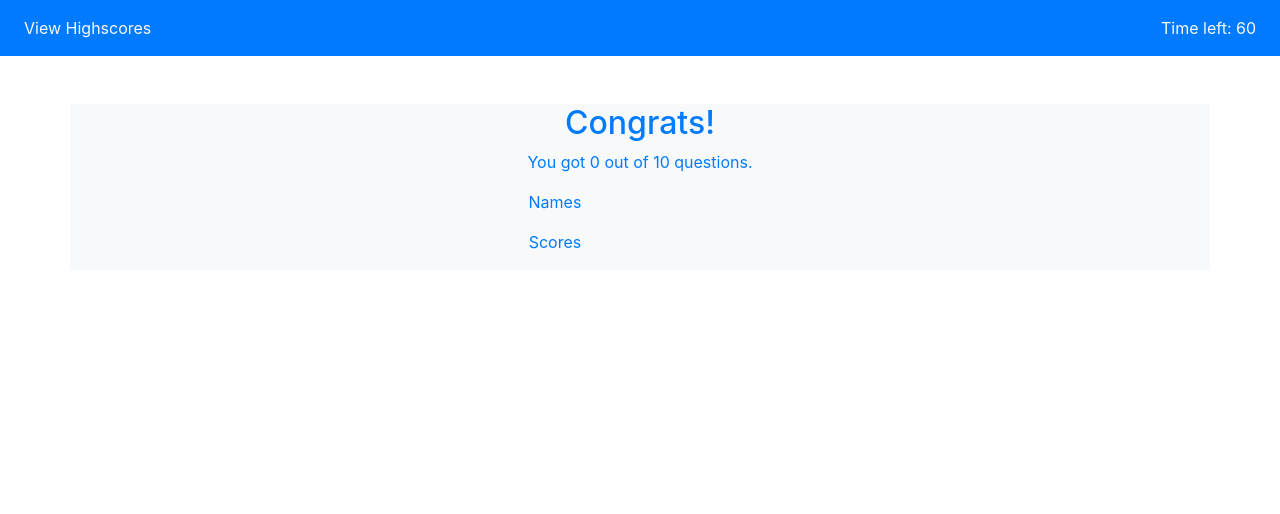
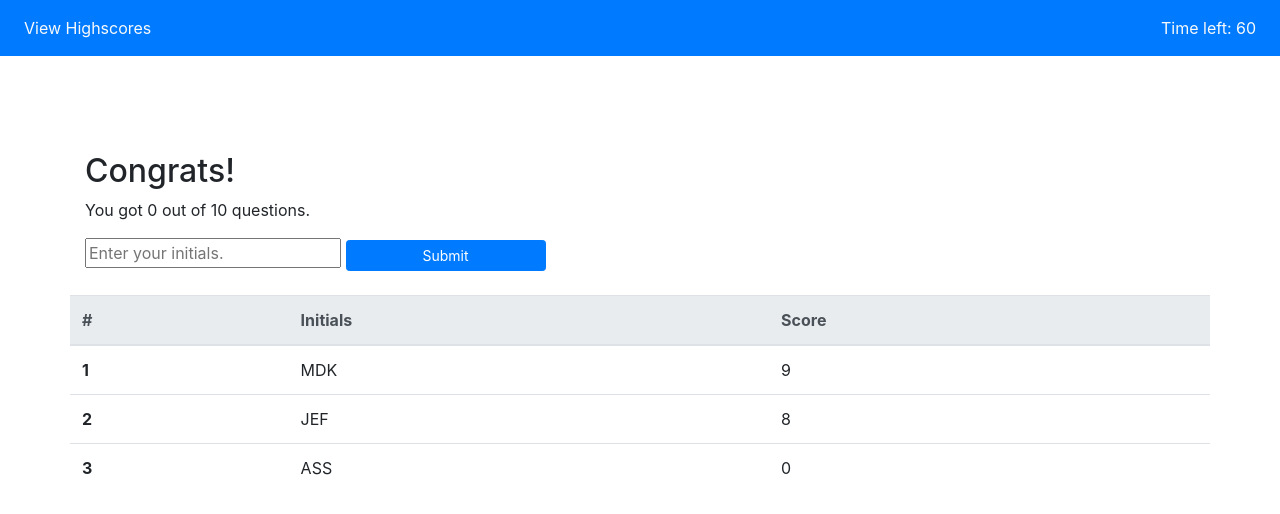
Before and after one commit to garrettmroberts/vcb-h4, a plain HTML site: page index.html in a window 1280 px wide. Drawn offline with nearby package versions, Linux system fonts and the light colour scheme.

Commit message:
Added way for user to save name and high score to local storage

```diff
--- a/index.html
+++ b/index.html
@@ -47,19 +47,46 @@
       <button type="button" class="btn btn-primary btn-lg py-4 px-3 m-3 mb-5" id="startButton">Start</button>
     </div>
 
-    <div class="row d-none" id="endDiv">
+  </div>
+
+  <div class="container d-none" id="endDiv">
+    <div class="row">
       <div class="col-lg-12">
         <h2>Congrats!</h2>
         <p>You got <span id="answeredCorrect"></span> out of 10 questions.</p>
-      </div>
-      <div class="col-lg-4 Highscores">
-        <p>Names</p>
-      </div>
-      <div class="col-lg-4 Highscores">
-        <p>Scores</p>
+        <input type="text" id="userInitialsInput" placeholder="Enter your initials.">
+        <button type="button" class="btn btn-primary btn-sm" id="highScoreSubmit">Submit</button>
       </div>
     </div>
-
+    <div class="row mt-4">
+      <table class="table">
+        <thead class="thead-light">
+          <tr>
+            <th scope="col">#</th>
+            <th scope="col">Initials</th>
+            <th scope="col">Score</th>
+          </tr>
+        </thead>
+        <tbody>
+          <tr>
+            <th scope="row">1</th>
+            <td>MDK</td>
+            <td>9</td>
+          </tr>
+          <tr>
+            <th scope="row">2</th>
+            <td>JEF</td>
+            <td>8</td>
+          </tr>
+          <tr>
+            <th scope="row">3</th>
+            <td>ASS</td>
+            <td>0</td>
+          </tr>
+        </tbody>
+      </table>
+      </div>
+    </div>
   </div>
 </div>
 
--- a/script.js
+++ b/script.js
@@ -53,10 +53,16 @@ var globalIndex = 0;
 
 // Begins program when Start Button is pressed.
 $("#startButton").on("click", beginQuiz);
+
+// Processes answer click and processes accordingly
 $(".answerButton").on("click", function() {
   var userChoice = $(this).val();
   checkIfCorrect(userChoice);
 });
+
+// Saves user's initials and scores to local storage.
+$("#highScoreSubmit").on("click", setUserInput);
+
 
 // All of the main quiz logic is stored here.
 function beginQuiz() {
@@ -69,8 +75,8 @@ function beginQuiz() {
 // Starts interval named 'timer'.  Pushes secondsLeft on screen.
 function startTimer() {
   timer = setInterval(function() {
+    secondsLeft--;
     $("#timerEl").text(secondsLeft);
-    secondsLeft--;
     if (secondsLeft === 0) {
       openHighScores();
     }
@@ -113,6 +119,7 @@ function checkIfCorrect(event) {
   // Increments global index in preparation of next form question
   globalIndex++;
 
+  // Creates next question with globalIndex or shifts to high score screen if necessary
   if (globalIndex < questions.length) {
     buildQuestions();
   } else {
@@ -121,15 +128,36 @@ function checkIfCorrect(event) {
 };
 
 function openHighScores() {
-  console.log("It worked.")
+  clearInterval(timer);
   $(".formRow").addClass("d-none");
-  $("#endDiv").removeClass("d-none").addClass("d-flex flex-column");
+  $("#endDiv").removeClass("d-none");
   $("#answeredCorrect").text(score);
+};
+
+function setUserInput() {
+  // Gets high Score list from local storage
+  var oldItems = JSON.parse(localStorage.getItem('scoreList')) || [];
+  // Gets initials from user
+  var initials = $("#userInitialsInput").val()
+
+  // Creates new user Object
+  var user = {
+    "name": initials,
+    "highScore": score
+  };
+  // Appends new user to high score list
+  oldItems.push(user);
+
+  // pushes updated list to local storage
+  localStorage.setItem("scoreList", JSON.stringify(oldItems));
+
+  $("#userInitialsInput").addClass("d-none");
+  $("#highScoreSubmit").addClass("d-none");
 };
 
 
 // Testing functions
 // startTimer();
+// buildQuestions(0);
 changeForms();
-// buildQuestions(0);
 openHighScores();
```
